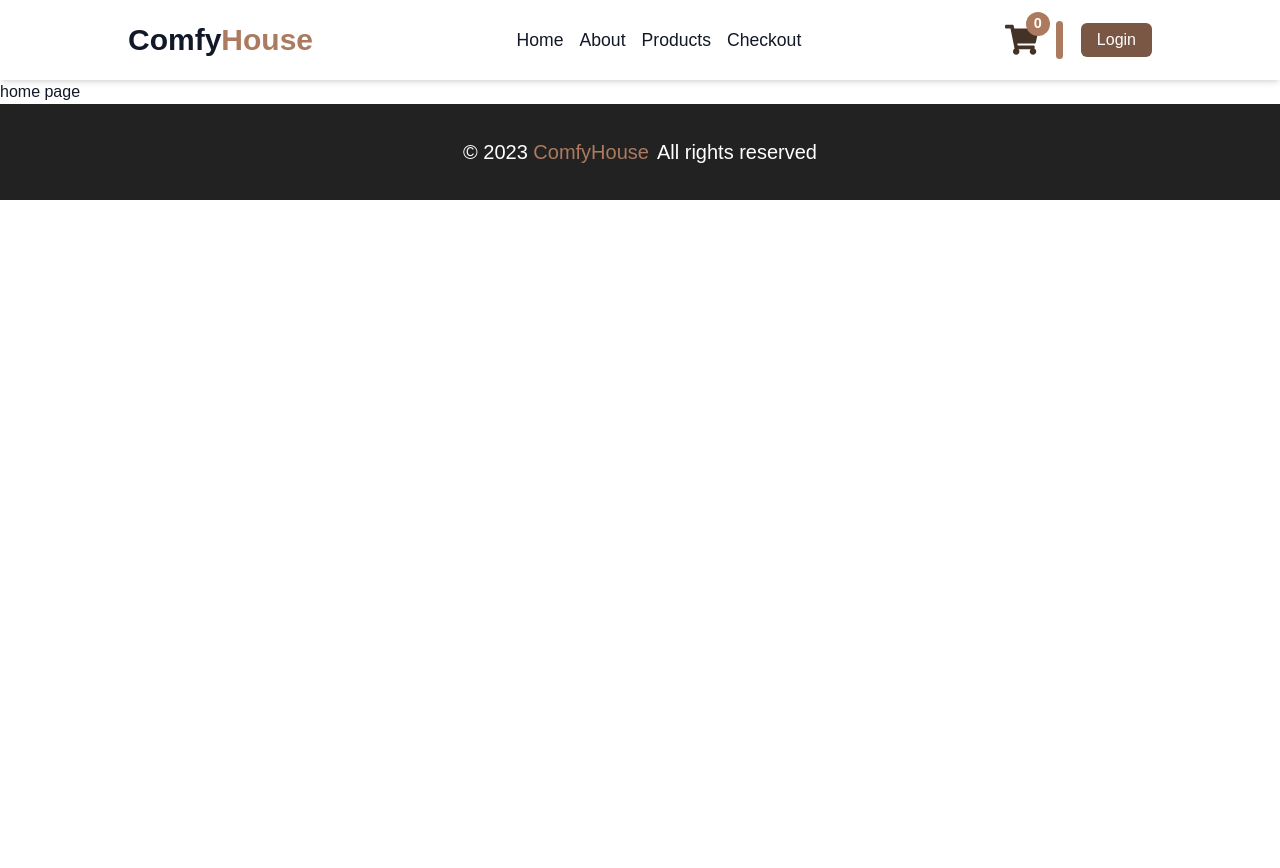
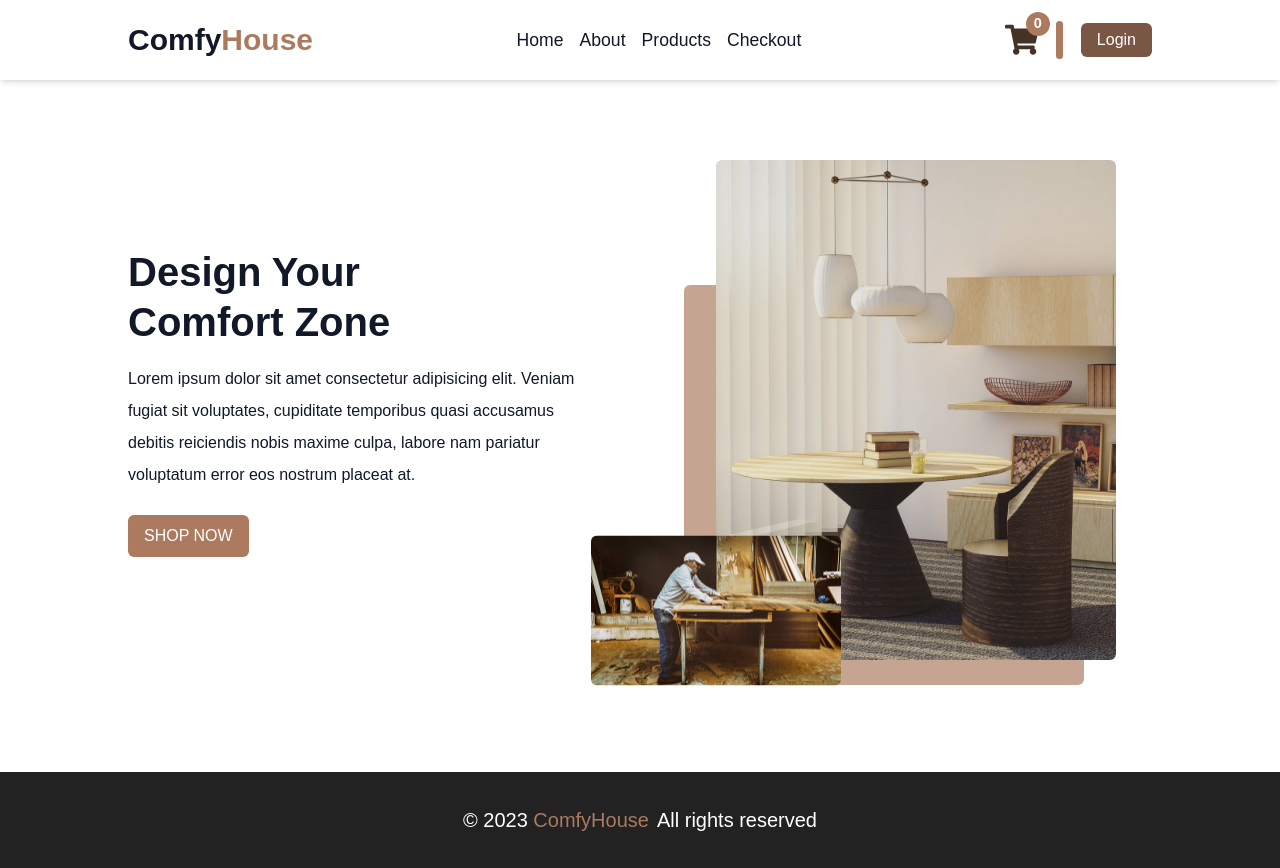
Before and after one commit to margusliinev/react-projects, a React (Vite) app in the folder 02-comfy-house/: page / in a window 1280 px wide. Before the commit the page ends 800 px from the top, so only its background shows below. Built offline with nearby package versions, Linux system fonts and the light colour scheme; a web font is replaced by a local one.

Commit message:
home page hero section

```diff
--- a/02-comfy-house/src/main.scss
+++ b/02-comfy-house/src/main.scss
@@ -104,17 +104,17 @@ h6 {
 .btn {
     font-size: 1rem;
     color: $colorWhite;
-    background-color: $colorPrimary8;
+    background-color: $colorPrimary5;
     padding: 0.75rem 1rem;
     transition: $transition;
     border-radius: $radius-md;
     border: transparent;
+    display: inline-block;
     cursor: pointer;
-    display: block;
 }
 
 .btn:hover {
-    background-color: $colorPrimary9;
+    background-color: $colorPrimary3;
 }
 
 section {
@@ -437,9 +437,7 @@ section {
         }
         .btn {
             text-transform: uppercase;
-            display: inline-block;
             margin-top: 1rem;
-            background-color: $colorPrimary5;
         }
         .btn:hover {
             background-color: $colorPrimary3;
@@ -507,5 +505,105 @@ section {
     }
 }
 
+/* HOME PAGE */
+/* ==================================================================================================== */
+
+.home-page {
+    display: grid;
+    place-items: center;
+    min-height: calc(100vh - 6rem);
+}
+
+.home-page-container {
+    max-width: $width-lg;
+    margin: 3rem auto 5rem auto;
+    width: 90vw;
+}
+
+.home-page-header {
+    text-align: center;
+    h3 {
+        max-width: 300px;
+        margin: 0 auto;
+        line-height: 1.25;
+        margin-bottom: 1rem;
+    }
+    p {
+        line-height: 2;
+        max-width: 450px;
+        margin: 0 auto 1rem auto;
+    }
+    .btn {
+        margin-bottom: 1rem;
+    }
+}
+
+.home-page-image-container {
+    display: block;
+    position: relative;
+    width: 70vw;
+    max-width: 450px;
+    margin: 2rem auto 0rem auto;
+    .hero-img-main {
+        width: 100%;
+        height: 500px;
+        position: relative;
+        border-radius: $radius-md;
+        display: block;
+        object-fit: cover;
+    }
+    .hero-img-secondary {
+        position: absolute;
+        bottom: 0;
+        left: 0;
+        width: 250px;
+        height: 150px;
+        transform: translate(-50%, 17%);
+        border-radius: $radius-md;
+    }
+    @media screen and (max-width: $width-lg) {
+        .hero-img-secondary {
+            display: none;
+        }
+    }
+}
+.home-page-image-container::before {
+    content: '';
+    position: absolute;
+    width: 100%;
+    height: 80%;
+    background: $colorPrimary7;
+    bottom: -5%;
+    left: -8%;
+    border-radius: $radius-md;
+}
+
+@media screen and (min-width: $width-lg) {
+    .home-page-image-container {
+        width: unset;
+        margin: 2rem auto 2rem auto;
+    }
+
+    .home-page-container {
+        display: grid;
+        grid-template-columns: 1fr 1fr;
+        column-gap: 5rem;
+    }
+    .home-page-header {
+        align-self: center;
+        text-align: left;
+        h3 {
+            margin: 0;
+            margin-bottom: 1rem;
+            font-size: 2.5rem;
+        }
+        p {
+            line-height: 2;
+            max-width: 500px;
+            margin-bottom: 1.5rem;
+        }
+    }
+}
+
 /* END */
 /* ==================================================================================================== */
--- a/02-comfy-house/src/pages/HomePage.jsx
+++ b/02-comfy-house/src/pages/HomePage.jsx
@@ -1,7 +1,25 @@
 import React from 'react';
+import heroImg1 from '../assets/hero-bcg.jpeg';
+import heroImg2 from '../assets/hero-bcg-2.jpeg';
 
 const HomePage = () => {
-    return <section>home page</section>;
+    return (
+        <section className='home-page'>
+            <div className='home-page-container'>
+                <div className='home-page-header'>
+                    <h3>Design Your Comfort Zone</h3>
+                    <p>Lorem ipsum dolor sit amet consectetur adipisicing elit. Veniam fugiat sit voluptates, cupiditate temporibus quasi accusamus debitis reiciendis nobis maxime culpa, labore nam pariatur voluptatum error eos nostrum placeat at.</p>
+                    <button type='button' className='btn'>
+                        SHOP NOW
+                    </button>
+                </div>
+                <div className='home-page-image-container'>
+                    <img src={heroImg1} alt='furniture image big' className='hero-img-main' />
+                    <img src={heroImg2} alt='furniture image small' className='hero-img-secondary' />
+                </div>
+            </div>
+        </section>
+    );
 };
 
 export default HomePage;
```
